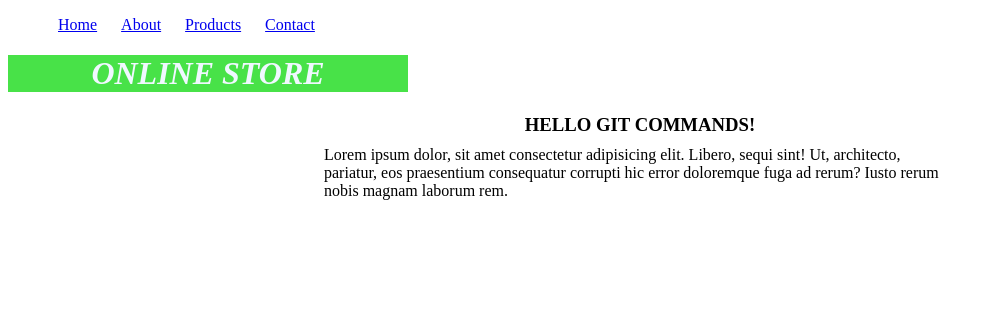
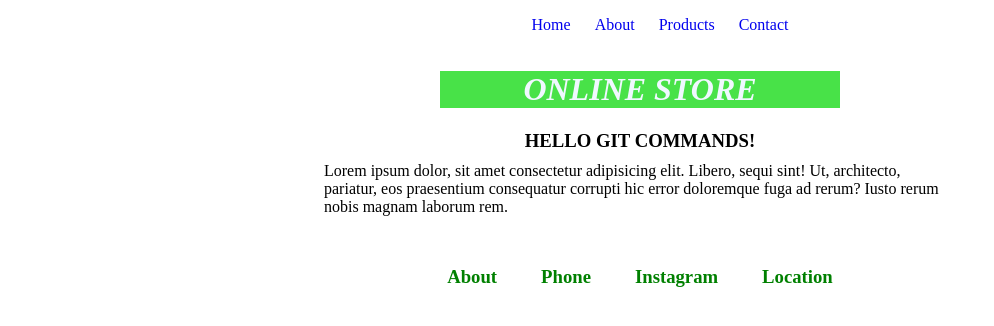
Before and after one commit to fayzullomamajonov/online, a plain HTML site: page index.html in a window 1280 px wide. Shown: the whole page, without its empty margins (0-994 px from the left). Drawn offline with Linux system fonts and the light colour scheme.

Commit message:
I added assistant_branch

```diff
--- a/index.css
+++ b/index.css
@@ -1,5 +1,6 @@
 .title-container{
     font-style: italic;
+    text-align: center;
 }
 
 .title {
@@ -8,8 +9,15 @@
     text-transform:uppercase;
     color:aliceblue;
     width: 400px;
+    display: inline-block;
 }
 
+a {
+    text-decoration: none;
+}
+ul{
+    text-align: center;
+}
 li {
     display: inline;
     margin:auto;
@@ -27,3 +35,16 @@ li {
     width: 50%;
     margin:auto;
 }
+
+.footer-block{
+    text-align: center;
+}
+
+.about, .phone, .instagramm, .location{
+    color: green;
+    display: inline-block;
+    margin: 0 20px;
+    padding-top: 50px;
+    text-align: center;
+
+}
--- a/index.html
+++ b/index.html
@@ -28,6 +28,15 @@
             </div>
         </div>
       </section>
+
+      <footer>
+        <div class="footer-block">
+          <h3 class="about">About</h3>
+          <h3 class="phone">Phone</h3>
+          <h3 class="instagramm">Instagram</h3>
+          <h3 class="location">Location</h3>
+        </div>
+      </footer>
     </header>
   </body>
 </html>
```
